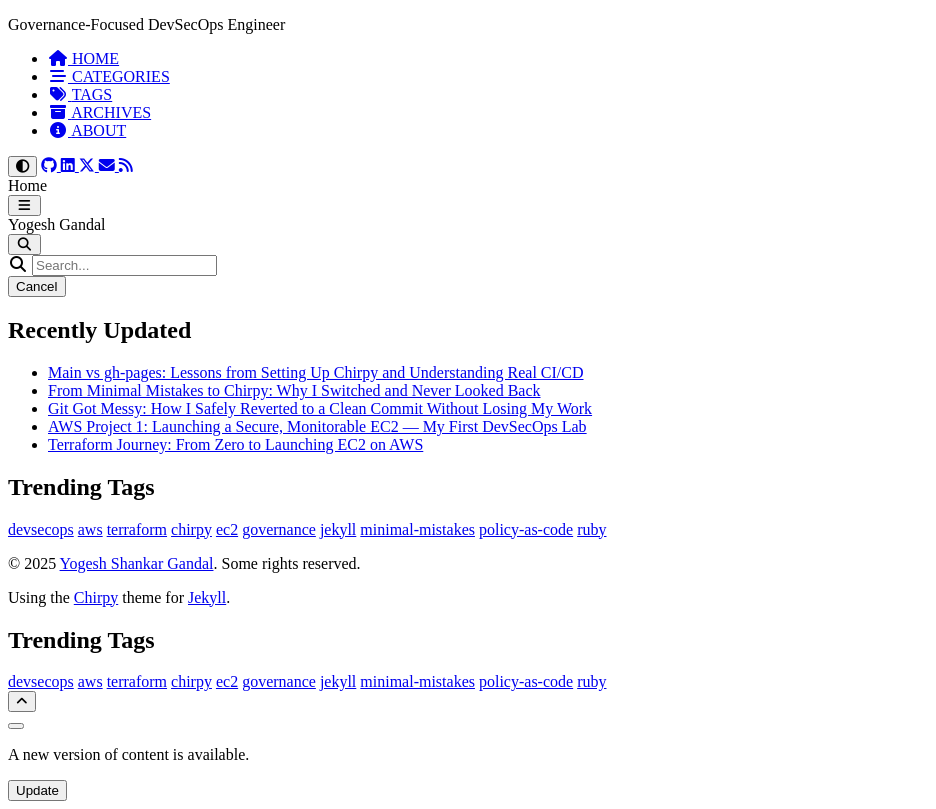
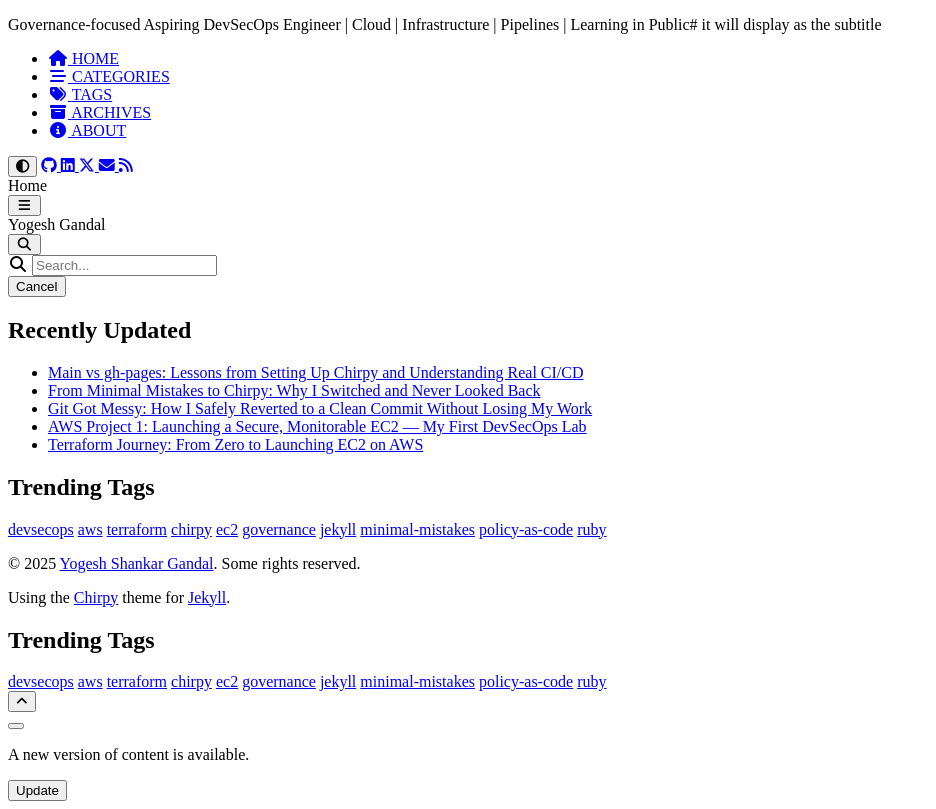
Before and after one commit to gandalops/portfolio-chirpy, a Jekyll site: the page built from index.html, in a window 1280 px wide, cut to the strip 124-933 px from the top of the page. Shown: the whole strip, without its empty margins (0-936 px from the left). Built offline with Jekyll 4.4.1, drawn with Linux system fonts in a browser that asks for light colours; cached includes are drawn as plain includes.

Commit message:
chore: update _config.yml with new profile info

```diff
--- a/_config.yml
+++ b/_config.yml
@@ -13,10 +13,11 @@ timezone: Europe/Berlin
 
 # jekyll-seo-tag settings › https://github.com/jekyll/jekyll-seo-tag/blob/master/docs/usage.md
 # ↓ --------------------------
+# the main title
+title: Yogesh Gandal
 
-title: Yogesh Gandal # the main title
-
-tagline: Governance-Focused DevSecOps Engineer # it will display as the subtitle
+tagline: Governance-focused Aspiring DevSecOps Engineer | Cloud | Infrastructure | Pipelines | Learning in Public# it will display as the subtitle
+ # it will display as the subtitle
 
 description: >- # used by seo meta and the atom feed
   A DevSecOps portfolio highlighting my projects and learning journey through hands-on blogs, guided by AI assistance....
```
